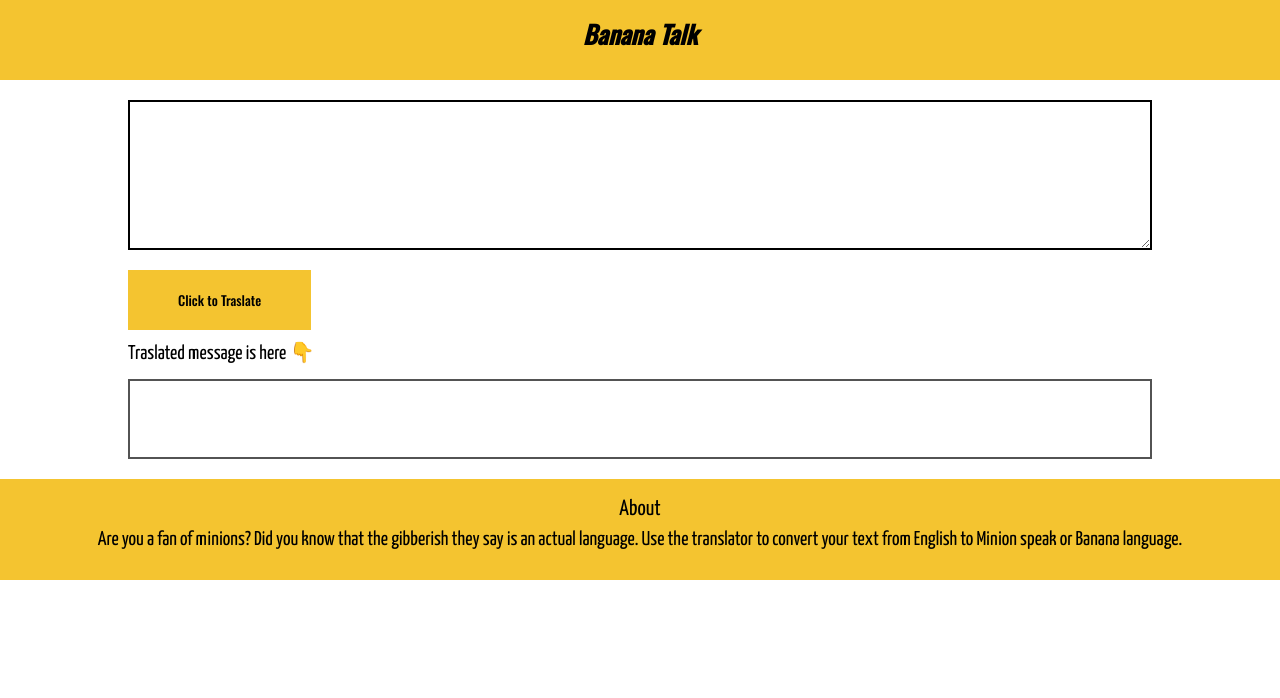
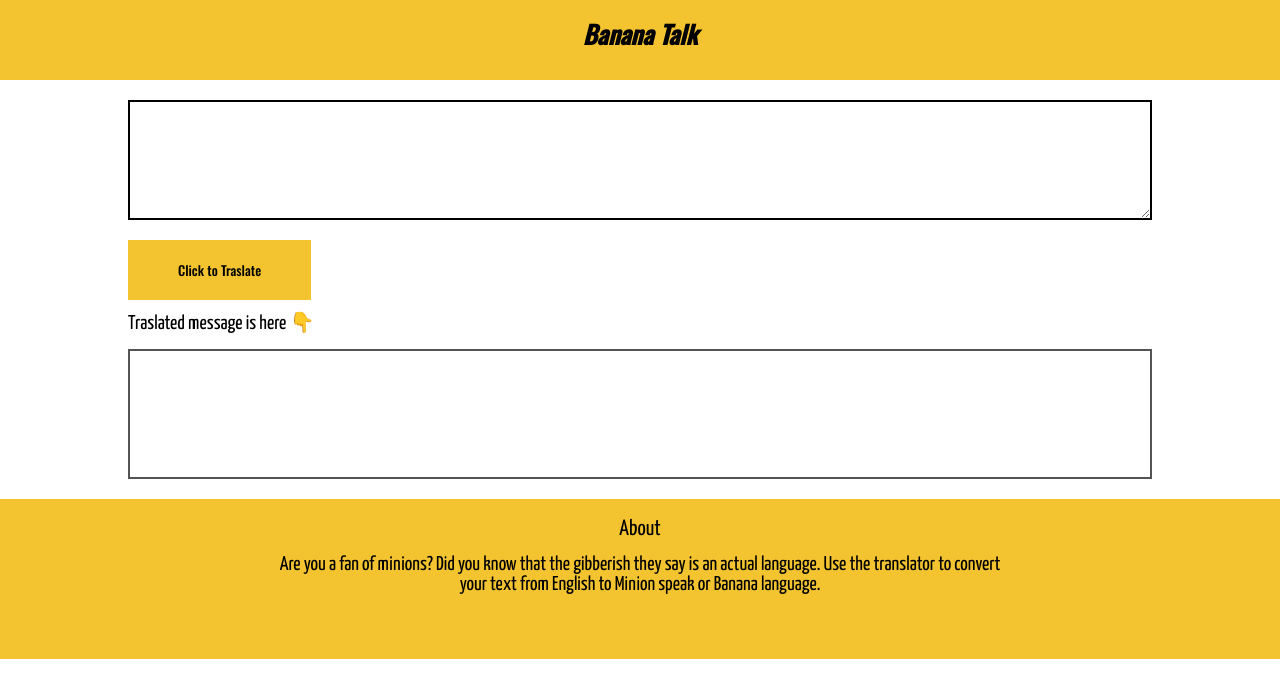
Before and after one commit to KishanMandora/Banana-Speak, a plain HTML site: page index.html in a window 1280 px wide. Drawn offline with nearby package versions, Linux system fonts and the light colour scheme.

Commit message:
style: fix the styling

```diff
--- a/style.css
+++ b/style.css
@@ -32,7 +32,7 @@ main {
 #input-text {
   margin: 2rem auto;
   width: 100%;
-  height: 15rem;
+  height: 12rem;
   display: block;
   border: 2px solid black;
   padding: 1rem;
@@ -55,7 +55,7 @@ p {
 #output-text {
   margin: 1.5rem 0 2rem;
   border: 2px solid #535353;
-  min-height: 10vh;
+  min-height: 13rem;
   max-height: 20vh;
   padding: 1.5rem;
   font-size: 2.2rem;
@@ -63,7 +63,7 @@ p {
 }
 footer {
   background: var(--main-color);
-  min-height: 10vh;
+  min-height: 20vh;
   text-align: center;
   padding: 2rem;
 }
@@ -72,5 +72,5 @@ footer div {
   margin: 0 0 1rem;
 }
 footer p {
-  margin: 1rem 3rem;
+  margin: 1.5rem 25rem;
 }
```
